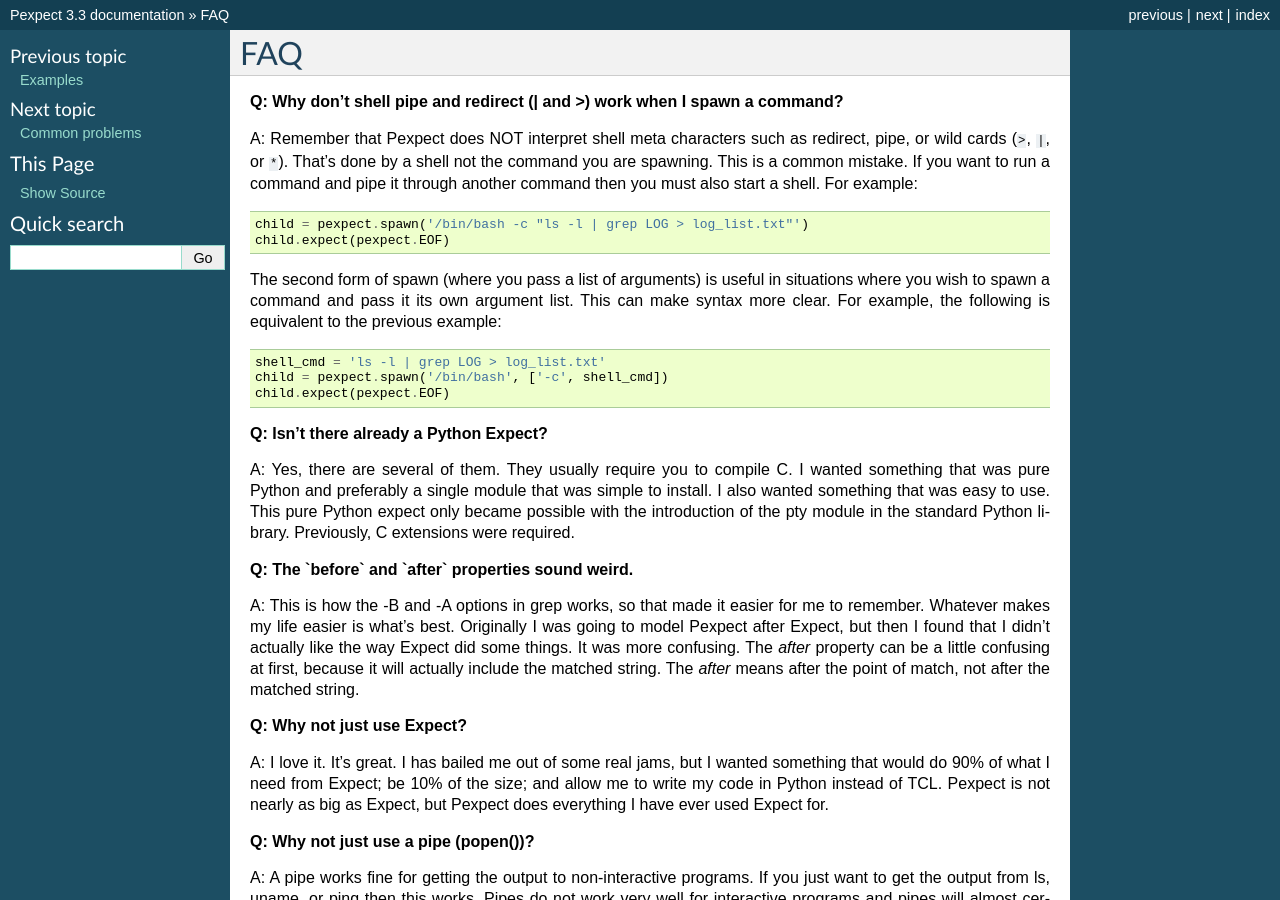
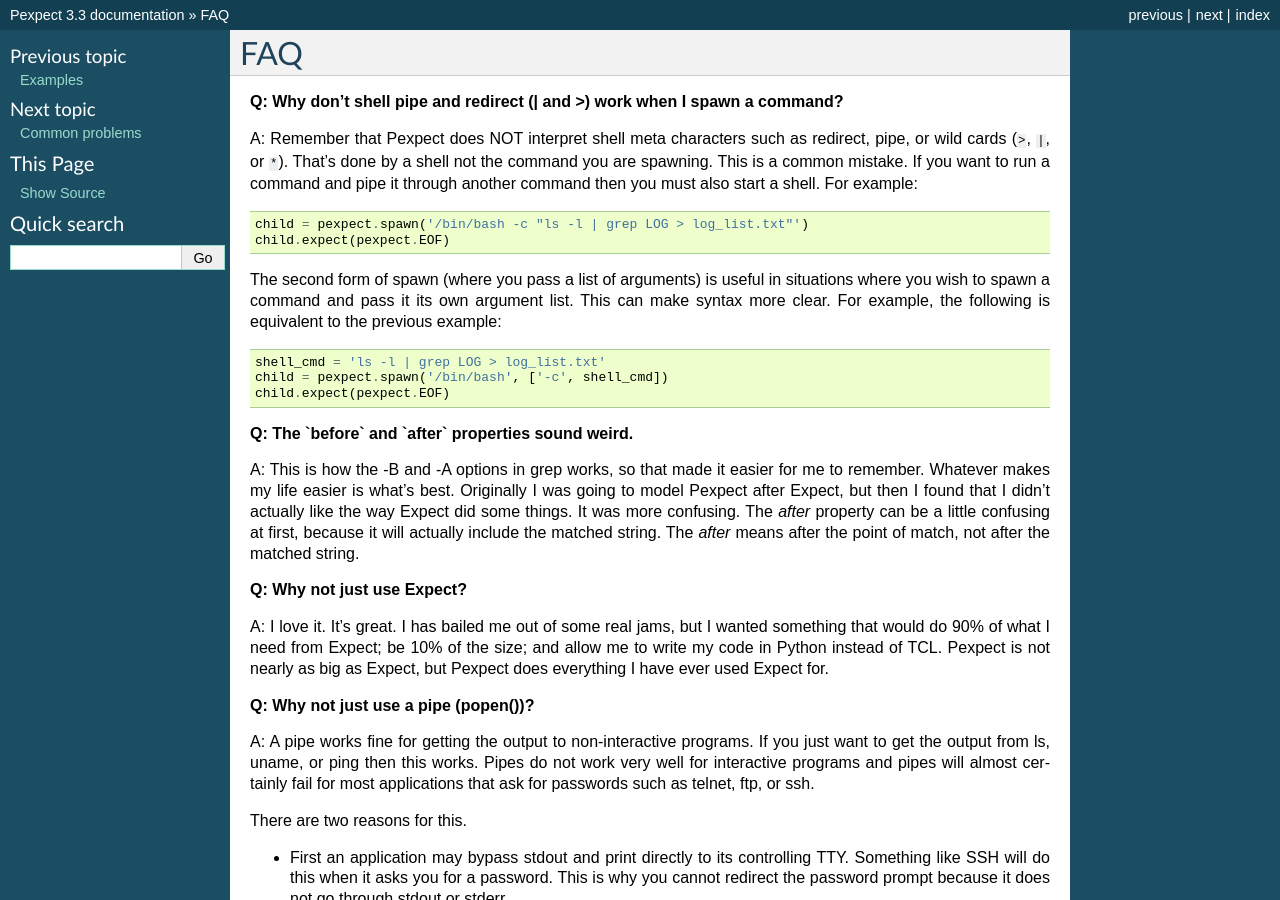
Before and after one commit to pexpect/pexpect, a Sphinx documentation site: the page built from doc/FAQ.rst, in a window 1280 px wide and 900 px high. Built offline with Sphinx 7.4.7, drawn with Linux system fonts in a browser that asks for light colours.

Commit message:
Remove FAQ entry about other python expect efforts
Noah's pexpect has been for as long as I can remember
the most common python expect implementation,
this entry no longer relevant.

```diff
--- a/doc/FAQ.rst
+++ b/doc/FAQ.rst
@@ -20,15 +20,6 @@
     shell_cmd = 'ls -l | grep LOG > log_list.txt'
     child = pexpect.spawn('/bin/bash', ['-c', shell_cmd])
     child.expect(pexpect.EOF)
-
-**Q: Isn't there already a Python Expect?**
-
-A: Yes, there are several of them. They usually require you to compile C.
-I wanted something that was pure Python and preferably a single module
-that was simple to install. I also wanted something that was easy to use.
-This pure Python expect only became possible with the introduction of
-the pty module in the standard Python library. Previously, C extensions
-were required.
 
 **Q: The `before` and `after` properties sound weird.**
 
```
